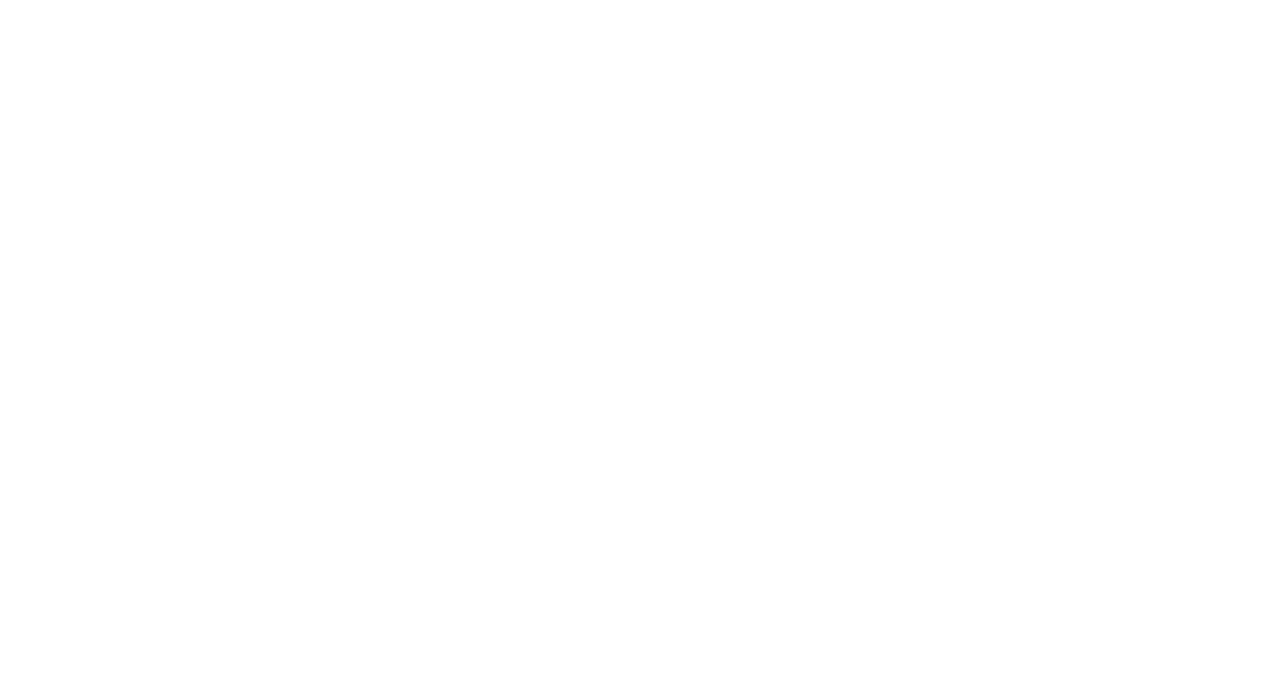
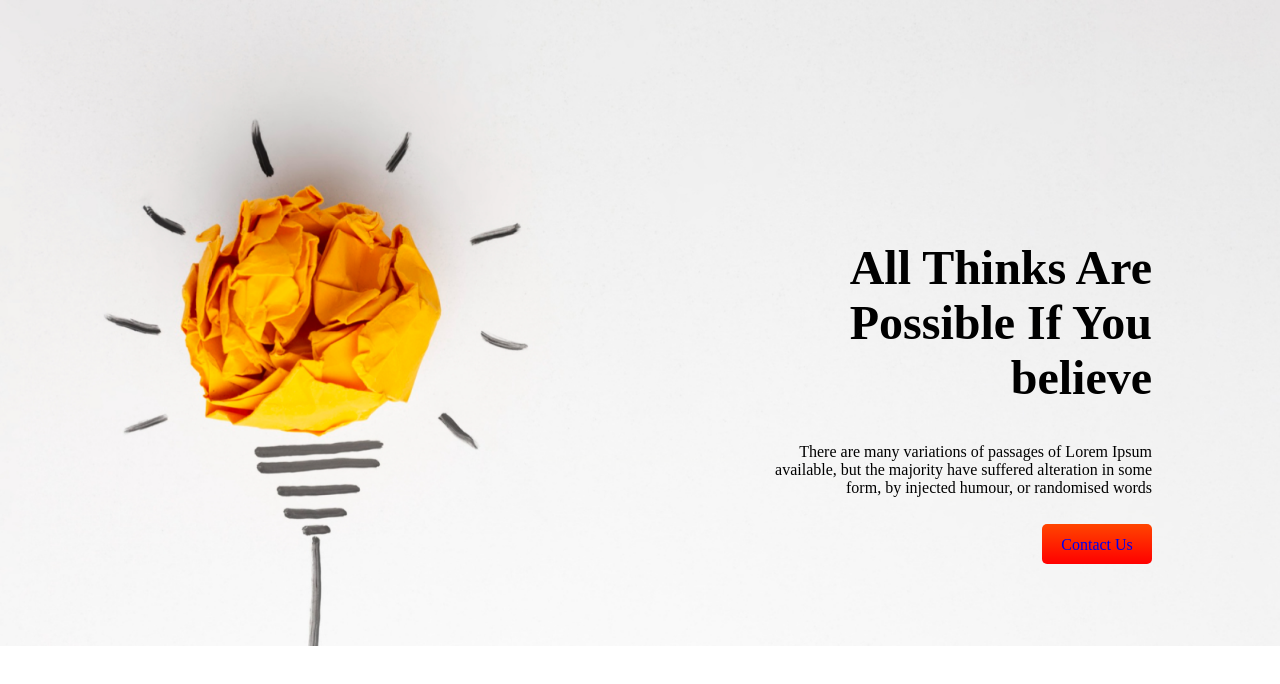
Before and after one commit to forhad9009/project-2, a plain HTML site: page index.html in a window 1280 px wide. Drawn offline with Linux system fonts and the light colour scheme.

Commit message:
project add

```diff
--- a/index.html
+++ b/index.html
@@ -7,6 +7,15 @@
     <link rel="stylesheet" href="styles.css">
 </head>
 <body>
-
+    <section class="head">
+        <img src="banner/banner1.png" alt="">
+        <div class="head-title">
+            <h1>All Thinks Are Possible If You believe</h1>
+            <p>There are many variations of passages of Lorem Ipsum
+                available, but the majority have suffered alteration in some
+                form, by injected humour, or randomised words</p>
+             <a href="#">Contact Us</a>
+        </div>
+    </section>
 </body>
 </html>
--- a/styles.css
+++ b/styles.css
@@ -0,0 +1,46 @@
+*{
+    margin: 0;
+    padding: 0;
+    box-sizing: border-box;
+}
+
+.head img{
+    width: 100%;
+    position: relative;
+}
+
+.head-title{
+    position: absolute;
+    top: 30%;
+    left: 60%;
+    right: 10%;
+    text-align: end;
+}
+
+.head-title h1{
+    font-size: 3em;
+    font-weight: bold;
+}
+
+.head-title p{
+    margin: 10% 0;
+}
+
+.head-title a{
+    text-decoration: none;
+    padding: 3% 5%;
+    background-image:linear-gradient(orangered,red);
+    border-radius: 5px;
+}
+
+
+@media screen and (max-width: 576px) {
+
+    .head-title{
+        position: absolute;
+        top: 50%;
+        left: 10%;
+        right: 0;
+        text-align: center;
+    }
+}
```
